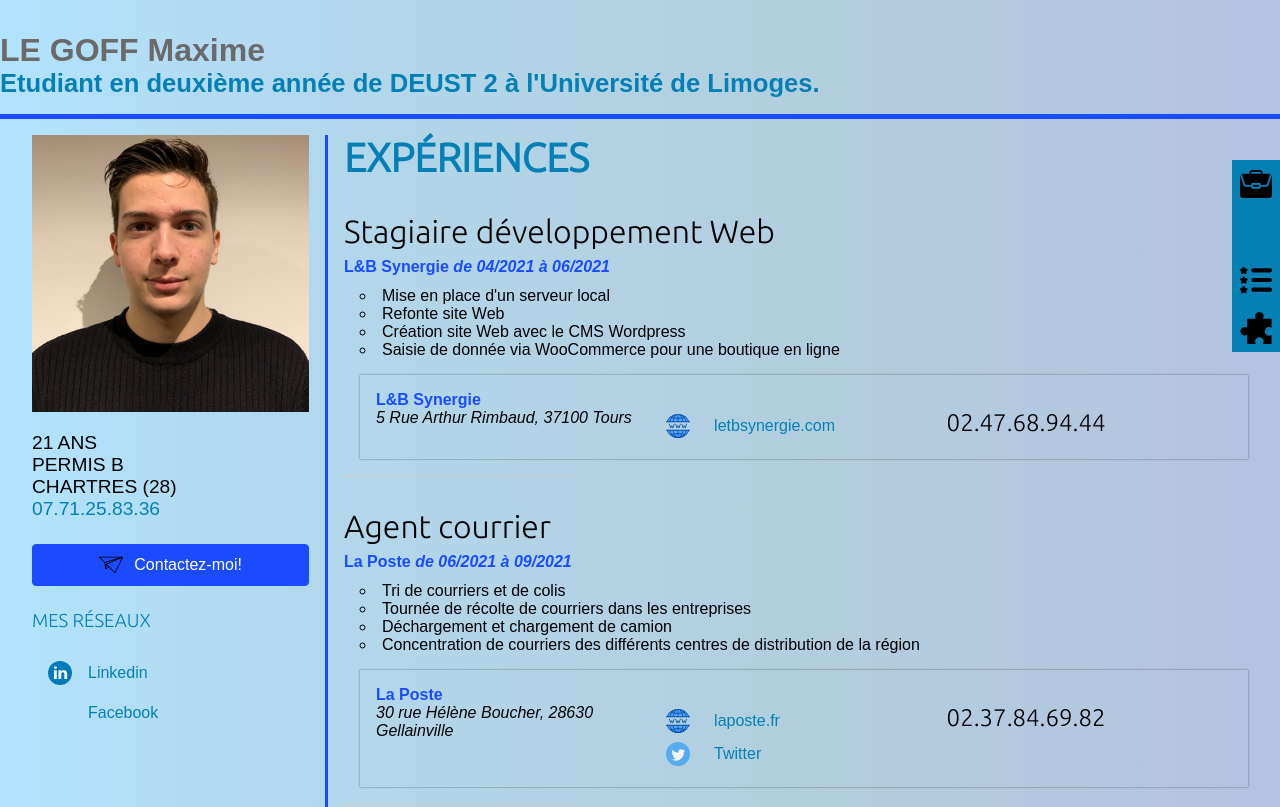
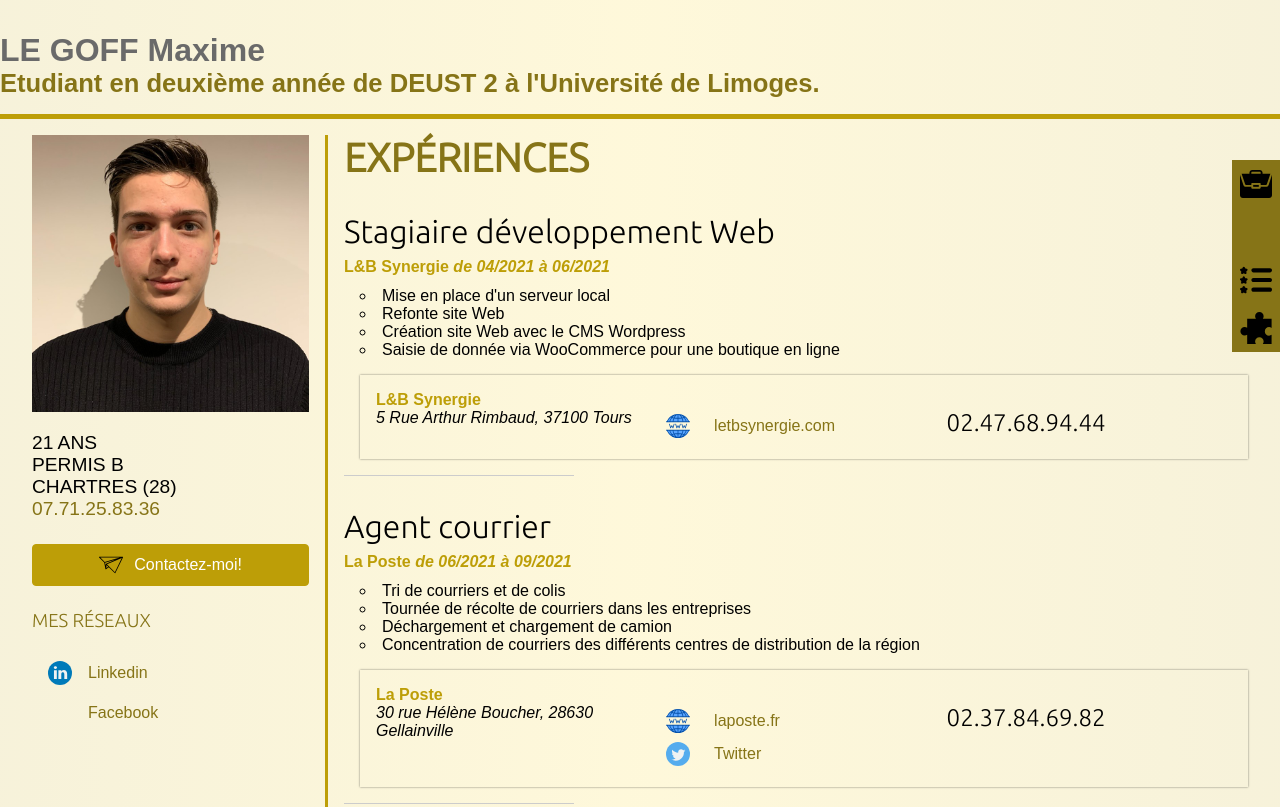
Before and after one commit to mxmlegoff/mxmlegoff.github.io, a plain HTML site: page index.html in a window 1280 px wide. Shown: the top 807 px of the page. Drawn offline with Linux system fonts and the light colour scheme.

Commit message:
Add files via upload

```diff
--- a/assets/css/style.css
+++ b/assets/css/style.css
@@ -26,7 +26,7 @@
 body{
     font-family: Arial, sans-serif;
     background: rgb(0,164,255);
-background: linear-gradient(90deg, rgba(0,164,255,0.3) 0%, rgba(0,137,214,0.3) 15%, rgba(0,120,187,0.3) 29%, rgba(0,94,147,0.3) 63%, rgba(7,56,152,0.3) 100%);
+    background: linear-gradient(90deg, rgba(199,167,7,0.15) 0%, rgba(250,209,8,0.15) 50%, rgba(199,167,7,0.15) 100%);
 }
 
 ul{
@@ -40,19 +40,19 @@
 
 a{
     text-decoration: none;
-    color: #0580B5;
+    color: #867417;
 }
 
 a:hover{
     text-decoration: underline;
-    color: #1B4BFF;
+    color: #bd9e07;
 }
 
 /* HEADER */
 .header{
     max-width: 80rem;
     margin: 1rem auto 1rem auto;
-    border-bottom: 5px solid #1B4BFF;
+    border-bottom: 5px solid #bd9e07;
     padding-top: 1rem;
     padding-bottom: 1rem;
 }
@@ -62,7 +62,7 @@
 }
 
 .header-subtitle{
-    color: #0580B5;
+    color: #867417;
 }
 
 /* CONTENU PRINCIPAL */
@@ -82,16 +82,16 @@
 
 /* ASIDE */
 .aside{
-    border-right: 3px solid #1B4BFF;
+    border-right: 3px solid #bd9e07;
     padding-right: 1rem;
     padding-left: 1rem;
     flex-basis:25%;
 }
 
 .aside-contact{
-    background-color:#1B4BFF;
+    background-color:#bd9e07;
     color: white;
-    border: 1px solid #1B4BFF;
+    border: 1px solid #bd9e07;
     display: flex;
     padding: 0.5rem 1rem;
     border-radius: 0.25rem;
@@ -104,9 +104,9 @@
 }
 
 .aside-contact:hover{
-    background-color:#0580B5;
+    background-color:#867417;
     color: white;
-    border: 1px solid #0580B5;
+    border: 1px solid #867417;
 }
 
 aside img{
@@ -143,7 +143,7 @@
     font-weight: normal;
     text-transform: uppercase;
     margin-bottom: 1.3rem;
-    color: #0580B5;
+    color: #867417;
 }
 
 .aside-networks{
@@ -200,8 +200,8 @@
      height: 3rem;
      width: 3rem;
      margin-right: 0.5rem;
-     border: 8px solid #0580B5;
-     background-color: #0580B5;
+     border: 8px solid #867417;
+     background-color: #867417;
      background-position: center;
      background-repeat: no-repeat;
      background-size: contain;
@@ -224,7 +224,7 @@
 }
 
 .menu-sticky-link{
-    background-color: #159EBA;
+    background-color: #c7a707;
     display: flex;
     align-items: center;
     padding-right: 1rem;
@@ -243,8 +243,8 @@
 }
 
 .menu-sticky-link:hover .menu-sticky-icon{
-    background-color: #1AB6D6;
-    border-color: #1AB6D6;
+    background-color: #FAD108;
+    border-color: #FAD108;
     transform: scale(1.1);
     transition: transform .3s;
     box-shadow: 3px -2px 15px 3px rgba(0,0,0,0.5);
@@ -255,7 +255,7 @@
  .informations-title{
     font-family: 'Ubuntu', sans-serif;
     text-transform: uppercase;
-    color: #0580B5;
+    color: #867417;
     font-size: 2.5rem;
     margin-bottom: 2rem;
  }
@@ -270,7 +270,7 @@
 
 .informations-details-employer{
      font-weight: bold;
-     color: #1B4BFF;
+     color: #bd9e07;
      margin-bottom: 0.7rem;
  }
 
@@ -287,7 +287,7 @@
  }
 
 .informations-employer-name{
-    color: #1B4BFF;
+    color: #bd9e07;
     font-weight: bold;
     flex: 0 0 100%;
 }
@@ -351,7 +351,7 @@
     width: 50%;
     opacity: 1;
     background-size: 42px 42px;
-    background-image:  repeating-linear-gradient(to right, #ffffff, #ffffff 2.1px, #1B4BFF 2.1px, #1B4BFF);
+    background-image:  repeating-linear-gradient(to right, #ffffff, #ffffff 2.1px, #bd9e07 2.1px, #bd9e07);
 }
 
 .informations-competences{
```
